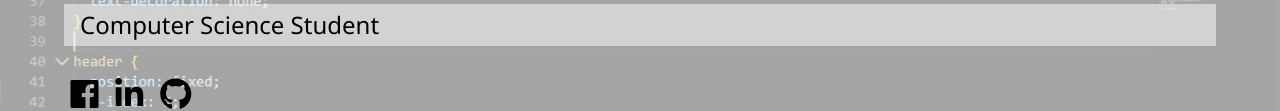
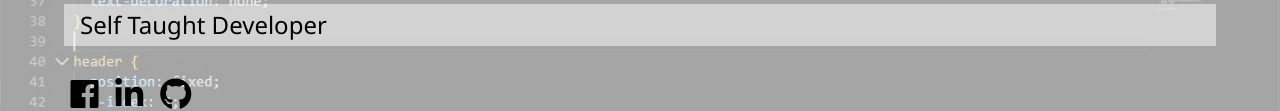
Before and after one commit to DevenStogin/DevenStogin.github.io, a plain HTML site: page index.html in a window 1280 px wide. Shown: the part 364-475 px from the top of the page. Drawn offline with Linux system fonts and the light colour scheme.

Commit message:
wording changes

```diff
--- a/index.html
+++ b/index.html
@@ -54,7 +54,7 @@
         Deven <span class="text-secondary">Stogin</span>
       </h1>
       <h2 class="sm-heading">
-        Computer Science Student
+        Self Taught Developer
       </h2>
       <div class="icons">
         <a
```
